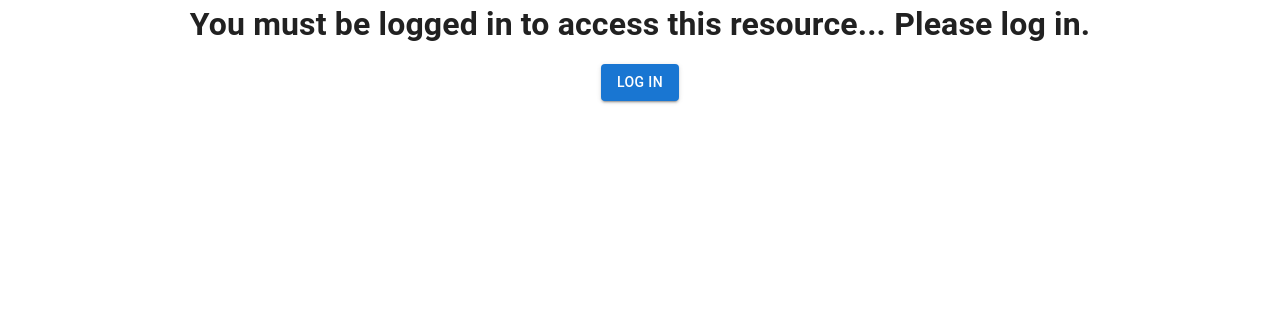
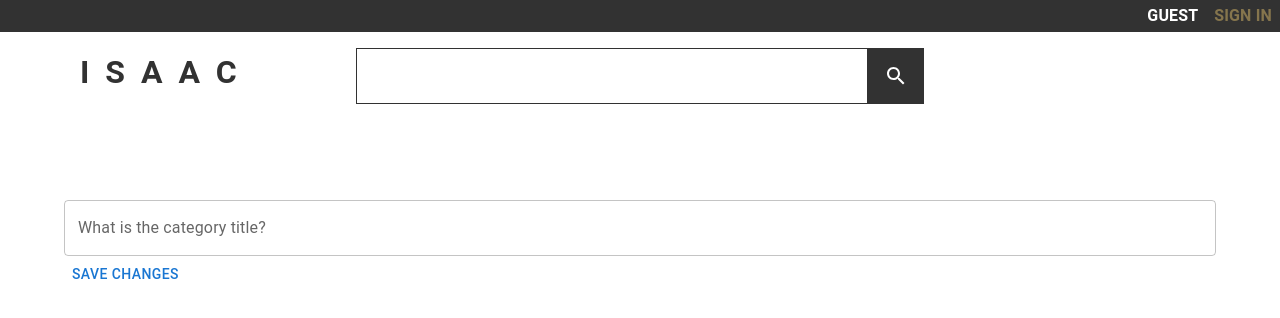
Before and after one commit to regex-capstone/B10-Regex-Capstone, a Next.js app: page /category/create in a window 1280 px wide. Shown: the top 318 px of the page. Built offline with nearby package versions, Linux system fonts and the light colour scheme; no server answers.

Commit message:
revamped the access control so you don't need to login to use the product

```diff
--- a/client/Header.tsx
+++ b/client/Header.tsx
@@ -4,8 +4,6 @@ import { signIn, signOut, useSession } from 'next-auth/react';
 import Link from 'next/link';
 
 export default function Header() {
-    const { data: session } = useSession();
-
     return (
         <Box sx={{
             backgroundColor: Theme.COLOR.BACKGROUND_DARK,
@@ -17,43 +15,66 @@ export default function Header() {
             display: 'flex',
             justifyContent: 'flex-end',
         }}>
-            <Box sx={{
+            <ProfileComponent />
+        </Box>
+    )
+}
+
+function ProfileComponent() {
+    const { data: session } = useSession();
+
+    const boxStyle = {
         // outline: "1px solid red",
         alignItems: "center",
         display: "flex",
         paddingLeft: '0.5rem',
         paddingRight: '0.5rem',
-            }}>
+    }
+
+    const buttonStyle = {
+        color: Theme.COLOR.SECONDARY,
+        borderRadius: 0,
+        // outline: "1px solid red",
+    }
+
+    if (!session) {
+        return (
+            <>
+                <Box sx={boxStyle}>
+                    <Typography fontSize={'1rem'}>
+                            <b>GUEST</b>
+                    </Typography>
+                </Box>
+                <Button variant="text" sx={buttonStyle}>
+                    <Box onClick={() => signIn()}>
+                        <Typography fontSize={'1rem'}>
+                            <b>Sign In</b>
+                        </Typography>
+                    </Box>
+                </Button>
+            </>
+        )
+    }
+
+    return (
+        <>
+            <Box sx={boxStyle}>
                 <Typography fontSize={'1rem'}>
                     <Link href="/profile" style={{
                         textDecoration: 'none',
                         color: Theme.COLOR.TEXT_LIGHT,
                     }}>
-                        <b>{session?.user.name.toUpperCase() ?? 'GUEST'}</b>
+                        <b>{session?.user.name.toUpperCase()}</b>
                     </Link>
                 </Typography>
             </Box>
-            <Button variant="text" sx={{
-                color: Theme.COLOR.SECONDARY,
-                borderRadius: 0,
-                // outline: "1px solid red",
-            }}>
-                {
-                    session ? (
+            <Button variant="text" sx={buttonStyle}>
                 <Box onClick={() => signOut()}>
                     <Typography fontSize={'1rem'}>
                         <b>Sign Out</b>
                     </Typography>
                 </Box>
-                    ) : (
-                        <Box onClick={() => signIn()}>
-                            <Typography fontSize={'1rem'}>
-                                <b>Sign In</b>
-                            </Typography>
-                        </Box>
+            </Button>
+        </>
     )
 }
-            </Button>
-        </Box>
-    )
-}
--- a/hooks/useUser.ts
+++ b/hooks/useUser.ts
@@ -5,8 +5,6 @@ import { escapeHTML } from '../client/utils/EscapeUtils';
 const fetcher = (...args: any[]) => fetch(...args).then(res => res.json())
 
 export default function useUser(email: string) {
-    const cleanedEmail = escapeHTML(email);
-
     const { data, error, isLoading } = useSWR(`/api/user`, fetcher);
 
     return {
--- a/pages/_app.tsx
+++ b/pages/_app.tsx
@@ -35,11 +35,6 @@ function AuthLayout(
         return <LoadingSpinner />
     }
 
-    // user is not logged in
-    if (!session) {
-        return <NotAuthorizedPage requireLogIn={true} /> as JSX.Element;
-    }
-
     const authProps = props.auth;
     const user = session?.user;
 
```
Also changed, not shown: pages/redirect.tsx (+6 -4 lines). Lines whose indentation alone changed are shown as unchanged.
